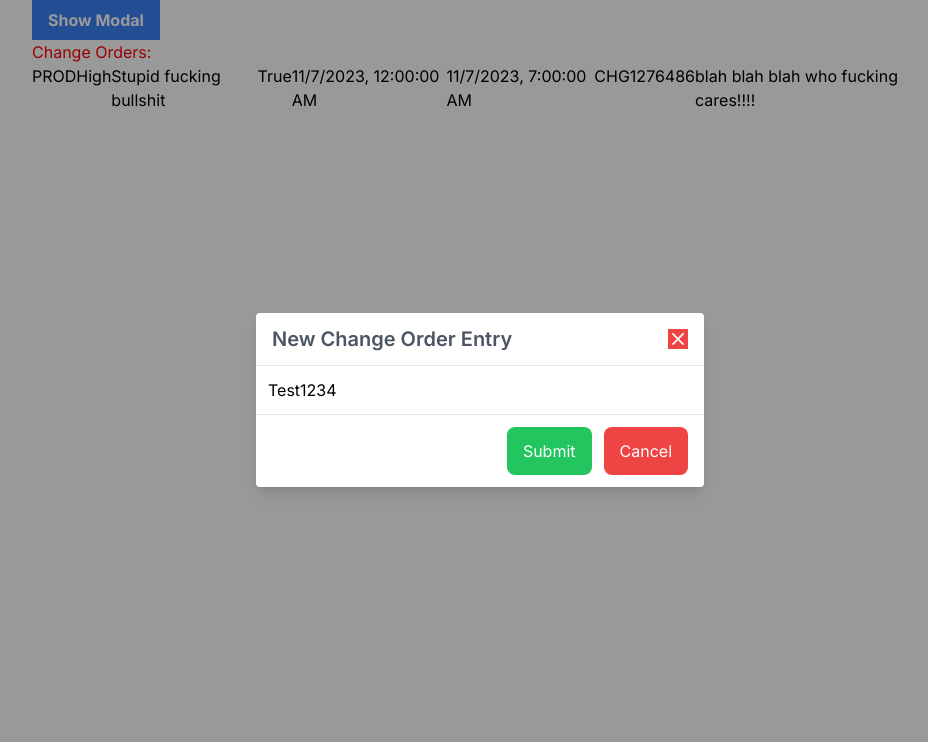
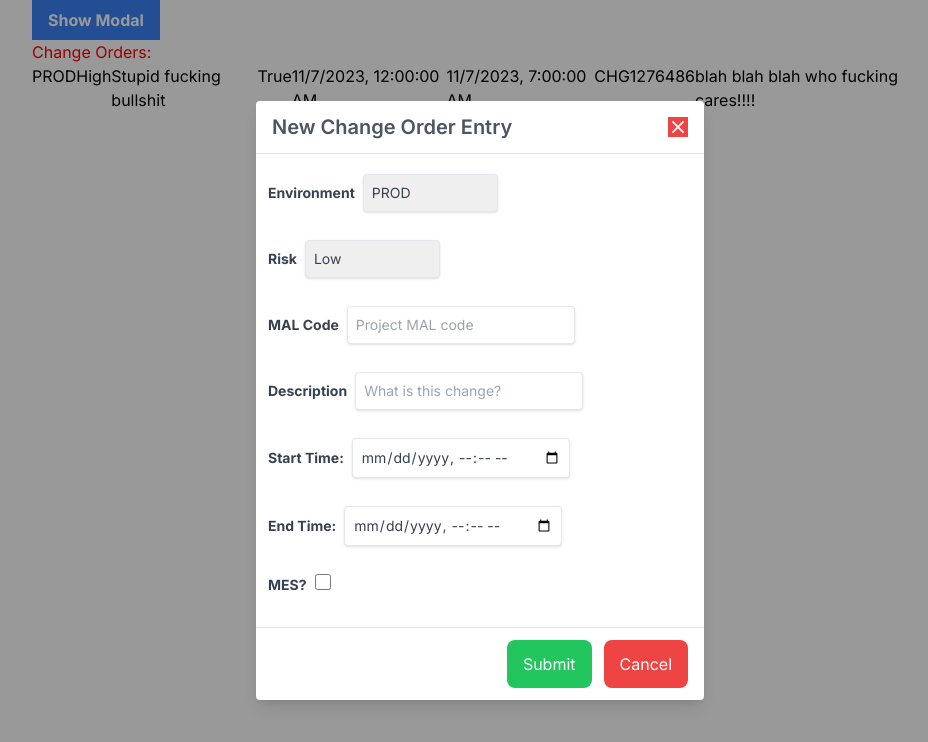
Before and after one commit to aminoo10/co-tracker-app, a Next.js app: page / in a window 1280 px wide. Both pictures are taken after a click on the button "Show Modal". Shown: the top 742 px of the page, without its empty margins (160-1088 px from the left). Built offline with nearby package versions, Linux system fonts and the light colour scheme.

Commit message:
added inputs, need to clean up

```diff
--- a/app/components/ChangeOrderModal.tsx
+++ b/app/components/ChangeOrderModal.tsx
@@ -7,7 +7,7 @@ export default function ChangeOrderModal() {
   const [modalOpen, setModalOpen] = useState(false);
 
   const labelStyle = 'block text-gray-700 text-sm font-bold mb-5 flex-col justify-between';
-  const inputStyle = 'mt-2 shadow appearance-none border rounded ml-2 py-2 px-2 text-gray-700 focus:outline-none focus:shadow-outline';
+  const inputStyle = 'mt-2 shadow appearance-none border rounded ml-2 py-2 px-2 text-gray-700 focus:outline-none focus:shadow-outline font-normal';
   const modalStyle = `opacity-0 -translate-y-full scale-150 transform relative fixed w-11/12 md:max-w-md mx-auto
   rounded h-100 overflow-y-auto shadow-lg transition-opacity bg-white transition-transform
   duration-300`;
@@ -28,11 +28,11 @@ export default function ChangeOrderModal() {
   }
 
   const closeModal = () => {
-    modal.current?.classList.add('-translate-y-full');
+    modal.current?.classList.add('-translate-y-500');
     setTimeout(() => {
       modal.current?.classList.add('opacity-0');
       modal.current?.classList.add('scale-150');
-    }, 100);
+    }, 1000);
     setTimeout(() => {if (modalOpen) setModalOpen(false)}, 300);
   }
 
@@ -75,7 +75,72 @@ export default function ChangeOrderModal() {
 
           {/* body */}
           <div className="w-full p-3">
-            Test1234
+
+            <label htmlFor="env" className={labelStyle}>Environment
+              <select name="env" id="env" className={inputStyle}>
+                <option value="" disabled>Choose an option</option>
+                {environmentOptions.map((option) => (
+                  <option key={option} value={option}>
+                    {option}
+                  </option>
+                ))}
+              </select>
+            </label>
+
+            <label htmlFor="risk" className={labelStyle}>Risk
+              <select name="risk" id="risk" className={inputStyle}>
+                <option value="" disabled>Choose an option</option>
+                {riskOptions.map((option) => (
+                  <option key={option} value={option}>
+                    {option}
+                  </option>
+                ))}
+              </select>
+            </label>
+
+
+
+            <label htmlFor="malcode" className={labelStyle}>MAL Code
+              <input type="text" name="malcode" placeholder='Project MAL code' className={inputStyle}/>
+            </label>
+
+            <label htmlFor="descript" className={labelStyle}>Description
+              <input type="text" name="descript" placeholder="What is this change?"
+              className={inputStyle}/>
+            </label>
+
+            <label className={labelStyle}>
+              Start Time:
+              <input
+                className={inputStyle}
+                type='datetime-local'
+                name="start"
+                placeholder='Start time'
+              />
+            </label>
+
+            <label className={labelStyle}>
+              End Time:
+              <input
+                className={inputStyle}
+                type='datetime-local'
+                name="end"
+                placeholder='End time'
+              />
+            </label>
+
+            <label htmlFor="mes-check" className={labelStyle}>MES?
+              <input type="checkbox"
+                     name='mes-check'
+                     className="w-4 h-4 mt-2 ml-2 text-blue-600 bg-gray-100 border-gray-300
+                     rounded focus:ring-blue-500 dark:focus:ring-blue-600
+                     dark:ring-offset-gray-800 focus:ring-2 dark:bg-gray-700
+                     dark:border-gray-600"/>
+            </label>
+
+
+
+
           </div>
 
           {/* footer */}
```
